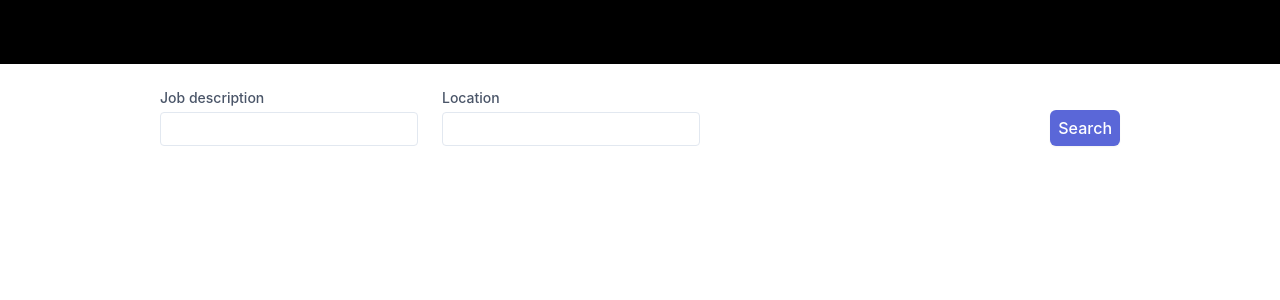
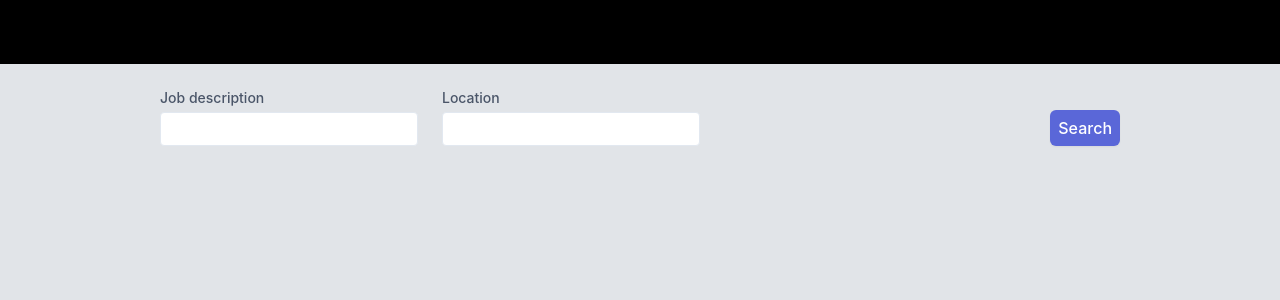
Before and after one commit to denimartn/gitcat-jobs, a React (Create React App) app: page / in a window 1280 px wide. Shown: the top 300 px of the page. Built offline with nearby package versions, Linux system fonts and the light colour scheme; no server answers.

Commit message:
add(global style): change font

```diff
--- a/src/index.css
+++ b/src/index.css
@@ -1,13 +1,11 @@
+
 body {
-  margin: 0;
-  font-family: -apple-system, BlinkMacSystemFont, 'Segoe UI', 'Roboto', 'Oxygen',
-    'Ubuntu', 'Cantarell', 'Fira Sans', 'Droid Sans', 'Helvetica Neue',
-    sans-serif;
-  -webkit-font-smoothing: antialiased;
-  -moz-osx-font-smoothing: grayscale;
+  font-family: 'Inter', sans-serif;
+  background-color: #e1e4e8;
 }
 
 code {
   font-family: source-code-pro, Menlo, Monaco, Consolas, 'Courier New',
     monospace;
 }
+@import url('https://fonts.googleapis.com/css2?family=Inter:wght@100;200;300;400;500;600;700;800;900&display=swap')
```
